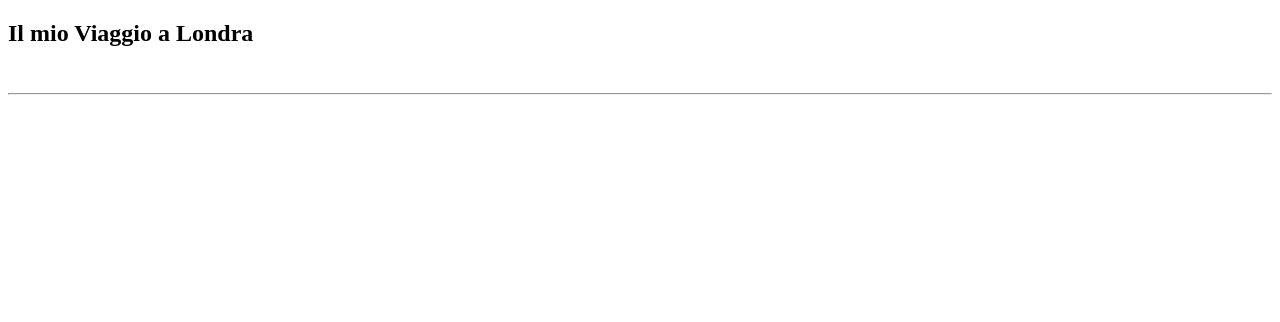
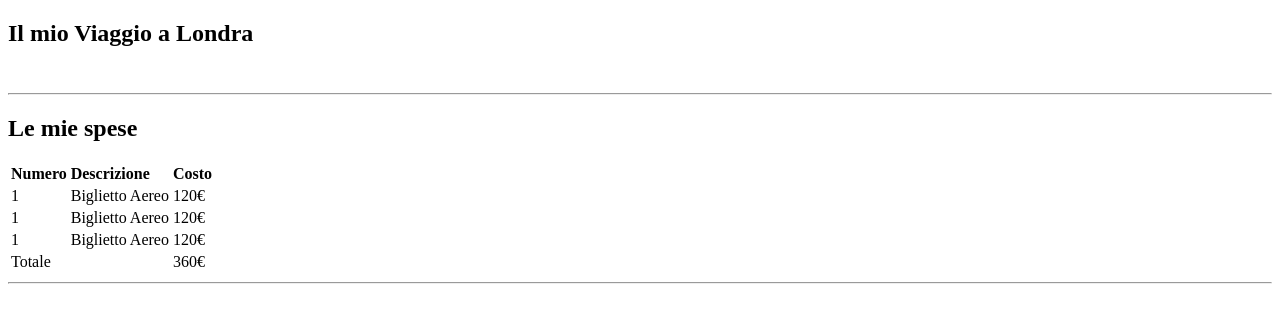
Before and after one commit to simoneevacca/html-london-trip, a plain HTML site: page index.html in a window 1280 px wide. Drawn offline with Linux system fonts and the light colour scheme.

Commit message:
second section done

```diff
--- a/index.html
+++ b/index.html
@@ -21,7 +21,37 @@
 
         <section>
             <!-- second section -->
+            <h2>Le mie spese</h2>
+            <table>
+                <tr>
+                    <td><b>Numero</b></td>
+                    <td><b>Descrizione</b></td>
+                    <td><b>Costo</b></td>
+                </tr>
+                <tr>
+                    <td>1</td>
+                    <td>Biglietto Aereo</td>
+                    <td>120&euro;</td>
+                </tr>
+                <tr>
+                    <td>1</td>
+                    <td>Biglietto Aereo</td>
+                    <td>120&euro;</td>
+                </tr>
+                <tr>
+                    <td>1</td>
+                    <td>Biglietto Aereo</td>
+                    <td>120&euro;</td>
+                </tr>
+                <tr>
+                    <td>Totale</td>
+                    <td></td>
+                    <td>360&euro;</td>
+                </tr>
+            </table>
         </section>
+
+        <hr>
 
         <section>
             <!-- third section -->
```
